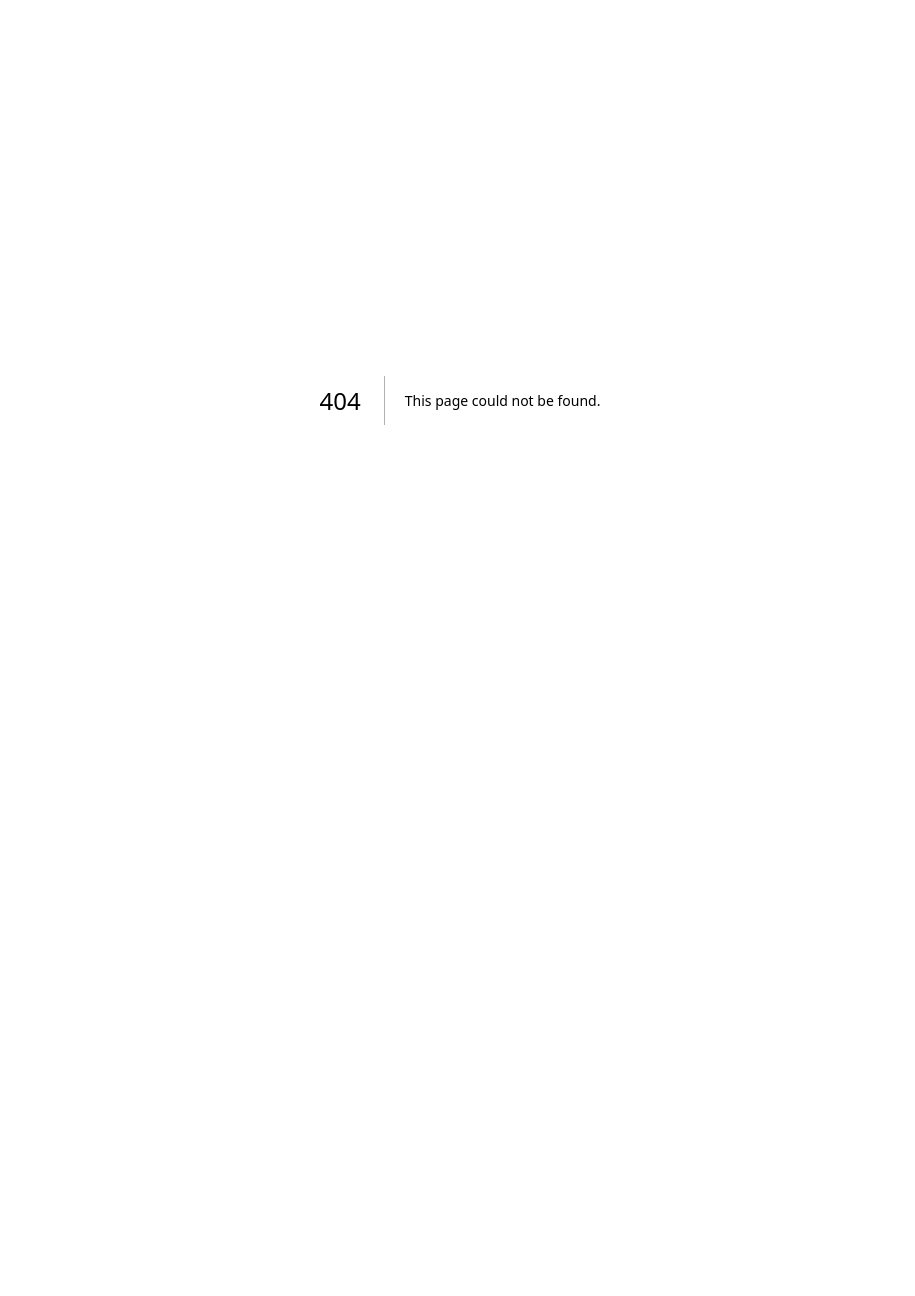
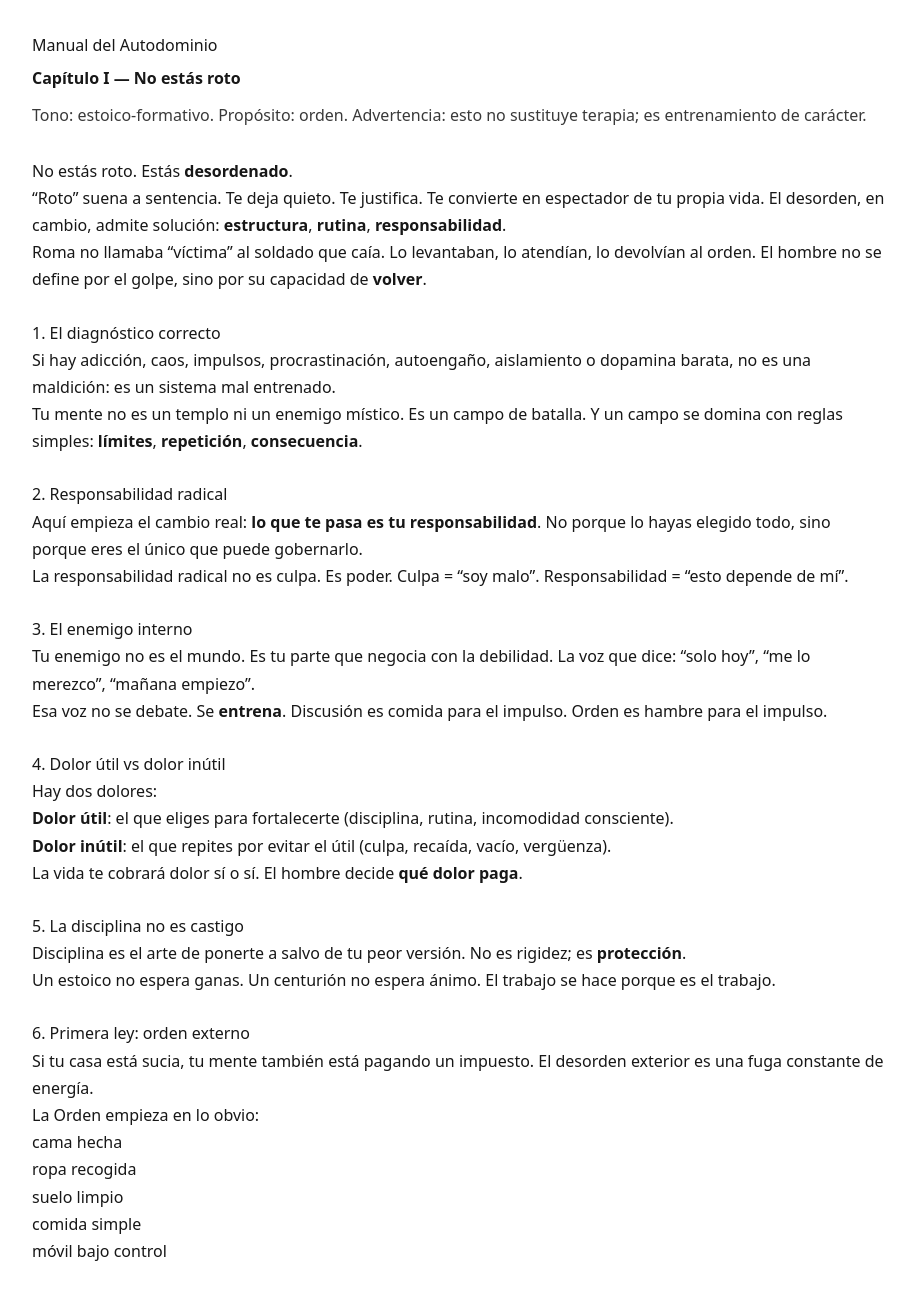
Before and after one commit to oriolrinconr-lang/nextjs-boilerplate, a Next.js app: page /campo-mental/manual in a window 1280 px wide. Before the commit this address had no page. Shown: the top 1296 px of the page, without its empty margins (180-1095 px from the left). Before the commit the page ends 800 px from the top, so only its background shows below. Built offline with nearby package versions, Linux system fonts and the light colour scheme.

Commit message:
Add Manual del Autodominio - Capítulo I

```diff
--- /dev/null
+++ b/app/campo-mental/manual/page.tsx
@@ -0,0 +1,138 @@
+export default function ManualAutodominio() {
+  return (
+    <main style={{ maxWidth: 920, margin: "0 auto", padding: 32, fontFamily: "system-ui", lineHeight: 1.7 }}>
+      <header style={{ marginBottom: 28 }}>
+        <h1 style={{ marginBottom: 6 }}>Manual del Autodominio</h1>
+        <p style={{ margin: 0 }}>
+          <strong>Capítulo I — No estás roto</strong>
+        </p>
+        <p style={{ marginTop: 10, opacity: 0.85 }}>
+          Tono: estoico-formativo. Propósito: orden. Advertencia: esto no sustituye terapia; es entrenamiento de carácter.
+        </p>
+      </header>
+
+      <section>
+        <p>
+          No estás roto. Estás <strong>desordenado</strong>.
+        </p>
+        <p>
+          “Roto” suena a sentencia. Te deja quieto. Te justifica. Te convierte en espectador de tu propia vida.
+          El desorden, en cambio, admite solución: <strong>estructura</strong>, <strong>rutina</strong>, <strong>responsabilidad</strong>.
+        </p>
+        <p>
+          Roma no llamaba “víctima” al soldado que caía. Lo levantaban, lo atendían, lo devolvían al orden.
+          El hombre no se define por el golpe, sino por su capacidad de <strong>volver</strong>.
+        </p>
+
+        <h2 style={{ marginTop: 26 }}>1. El diagnóstico correcto</h2>
+        <p>
+          Si hay adicción, caos, impulsos, procrastinación, autoengaño, aislamiento o dopamina barata,
+          no es una maldición: es un sistema mal entrenado.
+        </p>
+        <p>
+          Tu mente no es un templo ni un enemigo místico. Es un campo de batalla.
+          Y un campo se domina con reglas simples: <strong>límites</strong>, <strong>repetición</strong>, <strong>consecuencia</strong>.
+        </p>
+
+        <h2 style={{ marginTop: 26 }}>2. Responsabilidad radical</h2>
+        <p>
+          Aquí empieza el cambio real: <strong>lo que te pasa es tu responsabilidad</strong>.
+          No porque lo hayas elegido todo, sino porque eres el único que puede gobernarlo.
+        </p>
+        <p>
+          La responsabilidad radical no es culpa. Es poder.
+          Culpa = “soy malo”. Responsabilidad = “esto depende de mí”.
+        </p>
+
+        <h2 style={{ marginTop: 26 }}>3. El enemigo interno</h2>
+        <p>
+          Tu enemigo no es el mundo. Es tu parte que negocia con la debilidad.
+          La voz que dice: “solo hoy”, “me lo merezco”, “mañana empiezo”.
+        </p>
+        <p>
+          Esa voz no se debate. Se <strong>entrena</strong>.
+          Discusión es comida para el impulso. Orden es hambre para el impulso.
+        </p>
+
+        <h2 style={{ marginTop: 26 }}>4. Dolor útil vs dolor inútil</h2>
+        <p>
+          Hay dos dolores:
+        </p>
+        <ul>
+          <li><strong>Dolor útil</strong>: el que eliges para fortalecerte (disciplina, rutina, incomodidad consciente).</li>
+          <li><strong>Dolor inútil</strong>: el que repites por evitar el útil (culpa, recaída, vacío, vergüenza).</li>
+        </ul>
+        <p>
+          La vida te cobrará dolor sí o sí. El hombre decide <strong>qué dolor paga</strong>.
+        </p>
+
+        <h2 style={{ marginTop: 26 }}>5. La disciplina no es castigo</h2>
+        <p>
+          Disciplina es el arte de ponerte a salvo de tu peor versión.
+          No es rigidez; es <strong>protección</strong>.
+        </p>
+        <p>
+          Un estoico no espera ganas. Un centurión no espera ánimo.
+          El trabajo se hace porque es el trabajo.
+        </p>
+
+        <h2 style={{ marginTop: 26 }}>6. Primera ley: orden externo</h2>
+        <p>
+          Si tu casa está sucia, tu mente también está pagando un impuesto.
+          El desorden exterior es una fuga constante de energía.
+        </p>
+        <p>
+          La Orden empieza en lo obvio:
+        </p>
+        <ul>
+          <li>cama hecha</li>
+          <li>ropa recogida</li>
+          <li>suelo limpio</li>
+          <li>comida simple</li>
+          <li>móvil bajo control</li>
+        </ul>
+
+        <h2 style={{ marginTop: 26 }}>7. El pacto</h2>
+        <p>
+          Este manual no te pide fe. Te pide un pacto:
+        </p>
+        <p>
+          <strong>“Durante 7 días, haré lo que debo hacer aunque no tenga ganas.”</strong>
+        </p>
+        <p>
+          No es para siempre. Es para empezar.
+          El hombre que cumple 7 días puede cumplir 30.
+          El que cumple 30 puede cambiar una vida.
+        </p>
+
+        <h2 style={{ marginTop: 26 }}>8. Caída, recaída y retorno</h2>
+        <p>
+          Si caes, no dramatices. No filosofes. No te insultes.
+          La vergüenza es una trampa elegante para quedarte abajo.
+        </p>
+        <p>
+          Protocolo de retorno (simple):
+        </p>
+        <ol>
+          <li>Reconoce el hecho (sin novela).</li>
+          <li>Elimina el acceso (bloquea, retira, cambia entorno).</li>
+          <li>Haz una acción física inmediata (ducha fría / caminar 20 min / limpiar 10 min).</li>
+          <li>Vuelve al plan en la siguiente comida, la siguiente hora, el siguiente paso.</li>
+        </ol>
+
+        <h2 style={{ marginTop: 26 }}>Cierre</h2>
+        <p>
+          No estás roto. Estás desordenado.
+          Y el desorden se vence con orden.
+        </p>
+        <p>
+          Liberam Facultatem no promete comodidad.
+          Promete un camino: <strong>disciplina, silencio, estructura</strong>.
+        </p>
+        <p style={{ marginTop: 24 }}>
+          <em>Si quieres seguir, entra con hechos. No con palabras.</em>
+        </p>
+      </section>
+    </main>
+  );
+}
```
